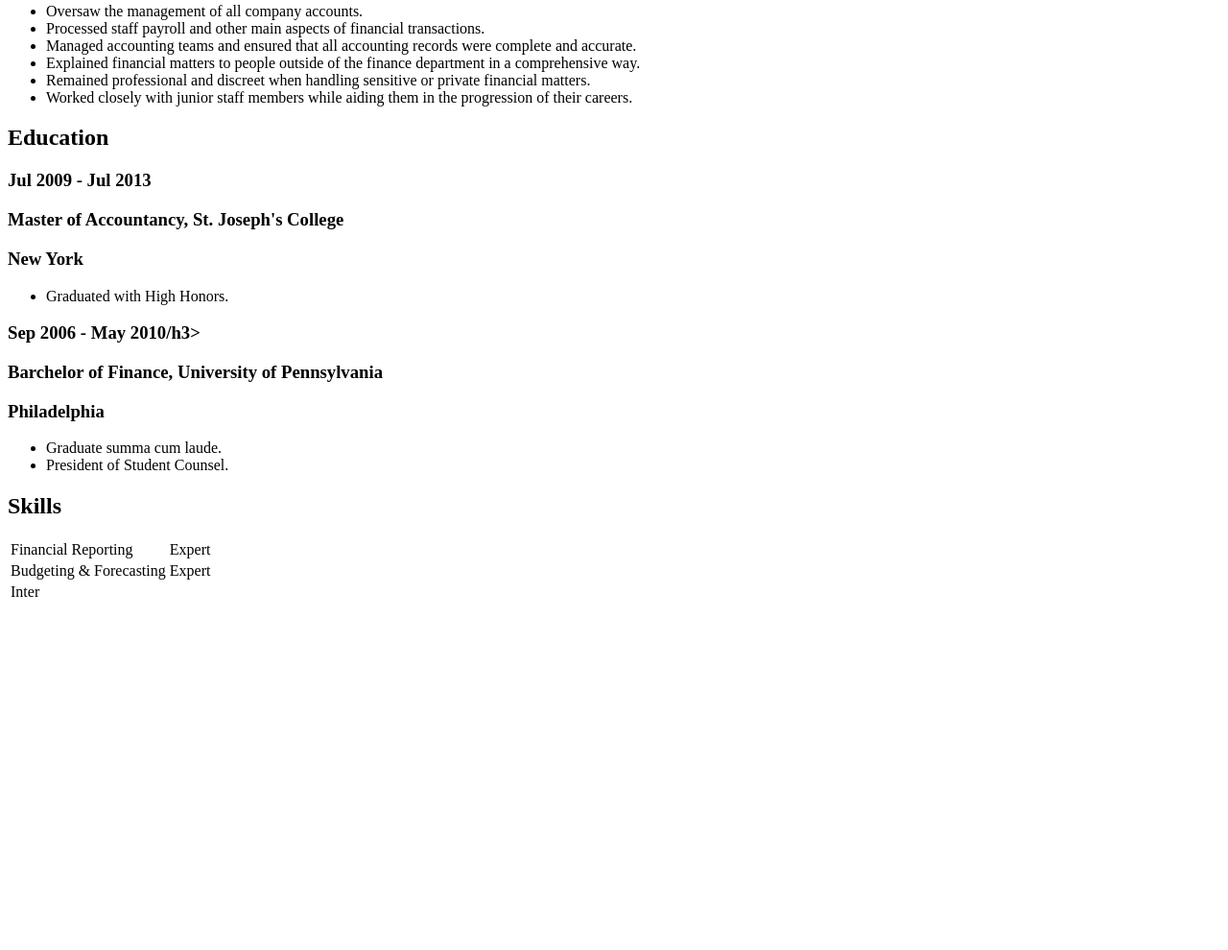
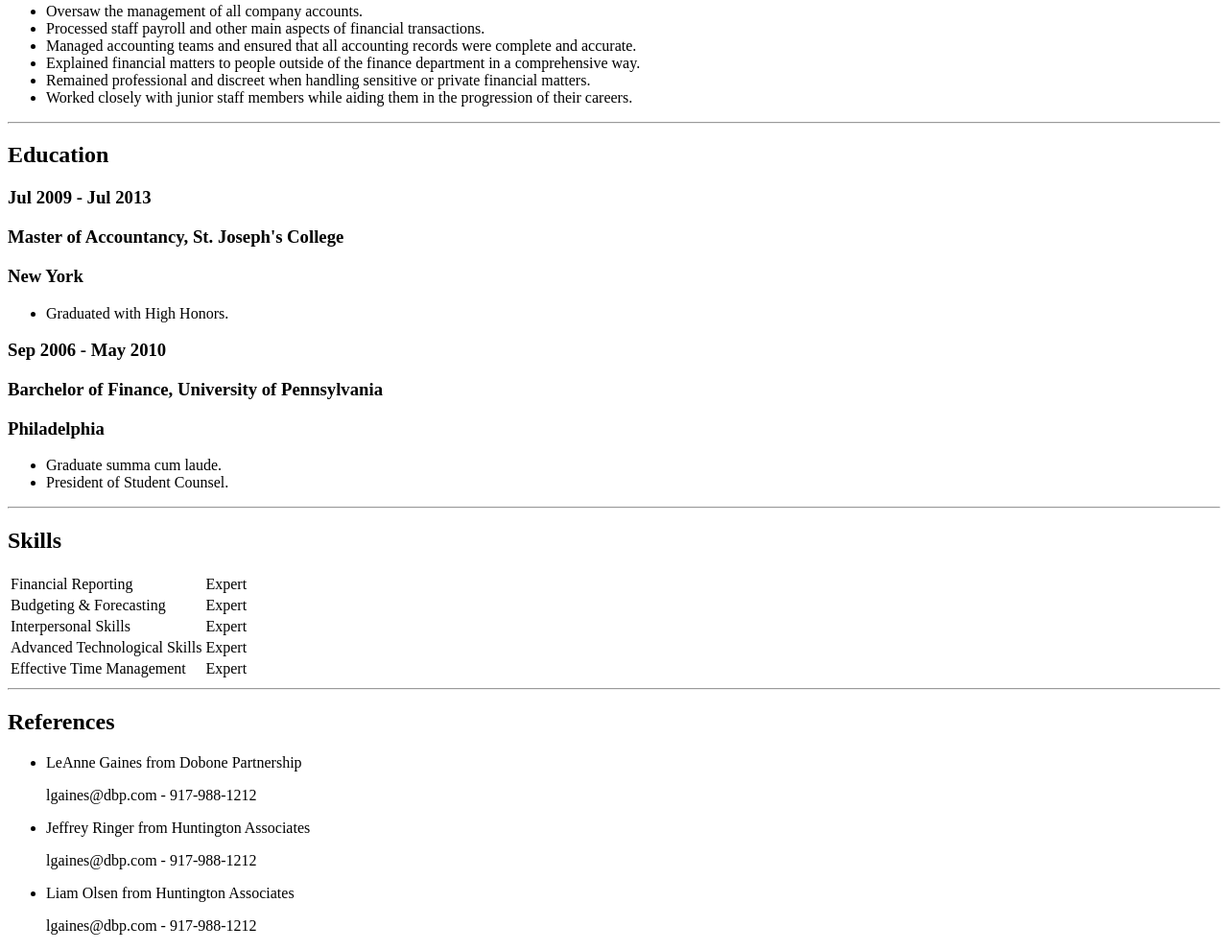
Before and after one commit to sayasyedakmal/tim_stewart_html_resume, a plain HTML site: page index.html in a window 1280 px wide. Shown: the part 726-1716 px from the top of the page at 96% size. Before the commit the page ends 1371 px from the top, so only its background shows below. Drawn offline with Linux system fonts and the light colour scheme.

Commit message:
validated and updated html to be more semantic

```diff
--- a/index.html
+++ b/index.html
@@ -16,7 +16,7 @@
     <main>
         <section>
             <h2>Profile</h2>
-            <article>
+            <div>
                 <p>Certified Accountant with five years of experience in account reconciliations, steamlining accounts,
                     and financial planning. Highly motivated professional with a proven track record of delivering
                     accurate
@@ -25,12 +25,12 @@
                     financial planning. <br>
                     A dedicated leader with the ability to lead effective teams in attaining profit improvement.
                 </p>
-            </article>
+            </div>
         </section>
         <hr>
         <section>
             <h2>Employment History</h2>
-            <article>
+            <div>
                 <h3>Nov 2013 - Sept 2019</h3>
                 <h3>Staff Accountant, Dubone Partnership</h3>
                 <h3>New York</h3>
@@ -44,8 +44,8 @@
                     <li>Organized sales and profit reports.</li>
                     <li>Prepare, review, and submit crucial budget plans for company goals.</li>
                 </ul>
-            </article>
-            <article>
+            </div>
+            <div>
                 <h3>Jul 2010 - Jul 2013</h3>
                 <h3>Huntington Associates</h3>
                 <h3>Philadelphia</h3>
@@ -54,37 +54,42 @@
                     <li>Processed staff payroll and other main aspects of financial transactions.</li>
                     <li>Managed accounting teams and ensured that all accounting records were complete and accurate.
                     </li>
-                    <li>Explained financial matters to people outside of the finance department in a comprehensive way.
+                    <li>Explained financial matters to people outside of the finance department in a comprehensive
+                        way.
                     </li>
-                    <li>Remained professional and discreet when handling sensitive or private financial matters.</li>
-                    <li>Worked closely with junior staff members while aiding them in the progression of their careers.
+                    <li>Remained professional and discreet when handling sensitive or private financial matters.
+                    </li>
+                    <li>Worked closely with junior staff members while aiding them in the progression of their
+                        careers.
                     </li>
                 </ul>
-            </article>
+            </div>
         </section>
+        <hr>
         <section>
             <h2>Education</h2>
-            <article>
+            <div>
                 <h3>Jul 2009 - Jul 2013</h3>
                 <h3>Master of Accountancy, St. Joseph's College</h3>
                 <h3>New York</h3>
                 <ul>
                     <li>Graduated with High Honors.</li>
                 </ul>
-            </article>
-            <article>
-                <h3>Sep 2006 - May 2010/h3>
+            </div>
+            <div>
+                <h3>Sep 2006 - May 2010</h3>
                 <h3>Barchelor of Finance, University of Pennsylvania</h3>
                 <h3>Philadelphia</h3>
                 <ul>
                     <li>Graduate summa cum laude.</li>
                     <li>President of Student Counsel.</li>
                 </ul>
-            </article>
+            </div>
         </section>
+        <hr>
         <section>
             <h2>Skills</h2>
-            <article>
+            <div>
                 <table>
                     <tr>
                         <td>Financial Reporting</td>
@@ -95,21 +100,40 @@
                         <td>Expert</td>
                     </tr>
                     <tr>
-                        <td>Inter</td>
-                        <td></td>
+                        <td>Interpersonal Skills</td>
+                        <td>Expert</td>
                     </tr>
                     <tr>
-                        <td></td>
-                        <td></td>
+                        <td>Advanced Technological Skills</td>
+                        <td>Expert</td>
                     </tr>
                     <tr>
-                        <td></td>
-                        <td></td>
+                        <td>Effective Time Management</td>
+                        <td>Expert</td>
                     </tr>
                 </table>
-            </article>
+            </div>
         </section>
-        <section></section>
+        <hr>
+        <section>
+            <h2>References</h2>
+            <div>
+                <ul>
+                    <li>
+                        LeAnne Gaines from Dobone Partnership
+                        <p>lgaines@dbp.com - 917-988-1212</p>
+                    </li>
+                    <li>
+                        Jeffrey Ringer from Huntington Associates
+                        <p>lgaines@dbp.com - 917-988-1212</p>
+                    </li>
+                    <li>
+                        Liam Olsen from Huntington Associates
+                        <p>lgaines@dbp.com - 917-988-1212</p>
+                    </li>
+                </ul>
+            </div>
+        </section>
     </main>
     <footer></footer>
 
```
Lines whose indentation alone changed are shown as unchanged.
